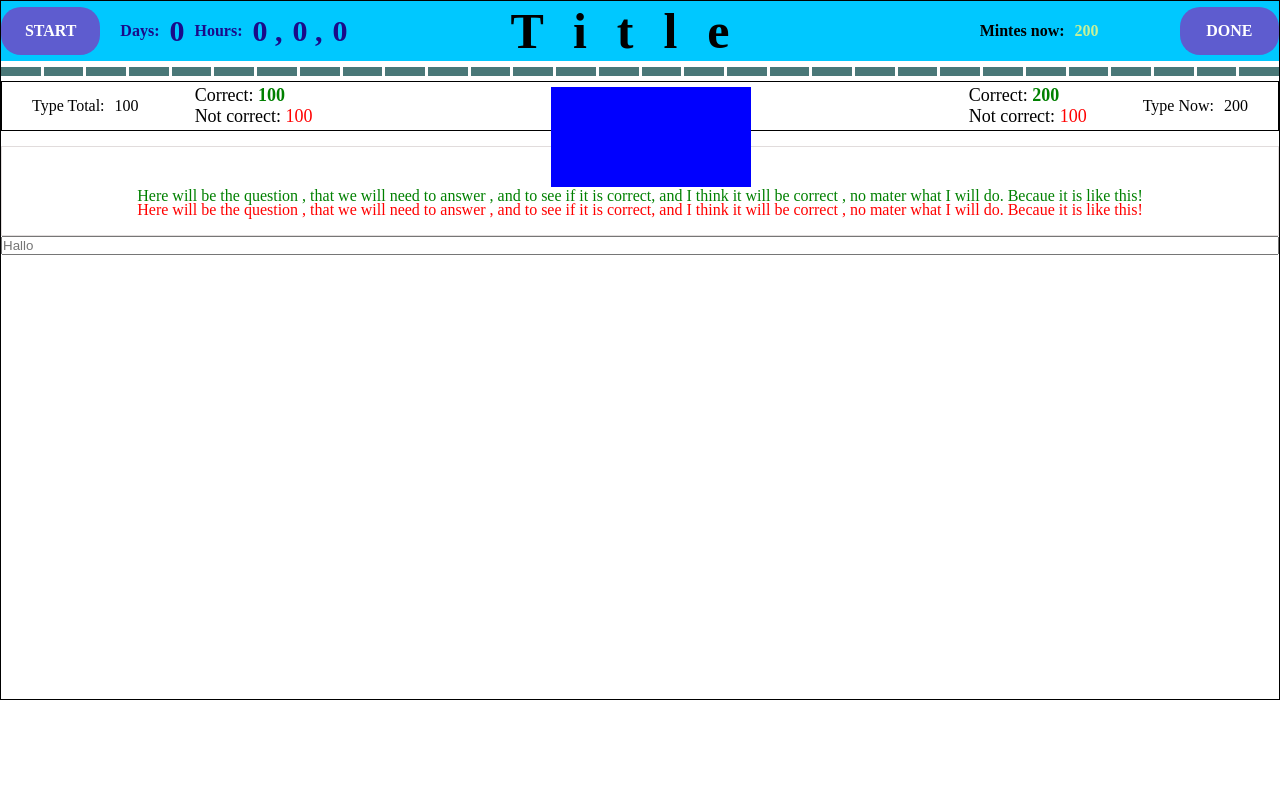
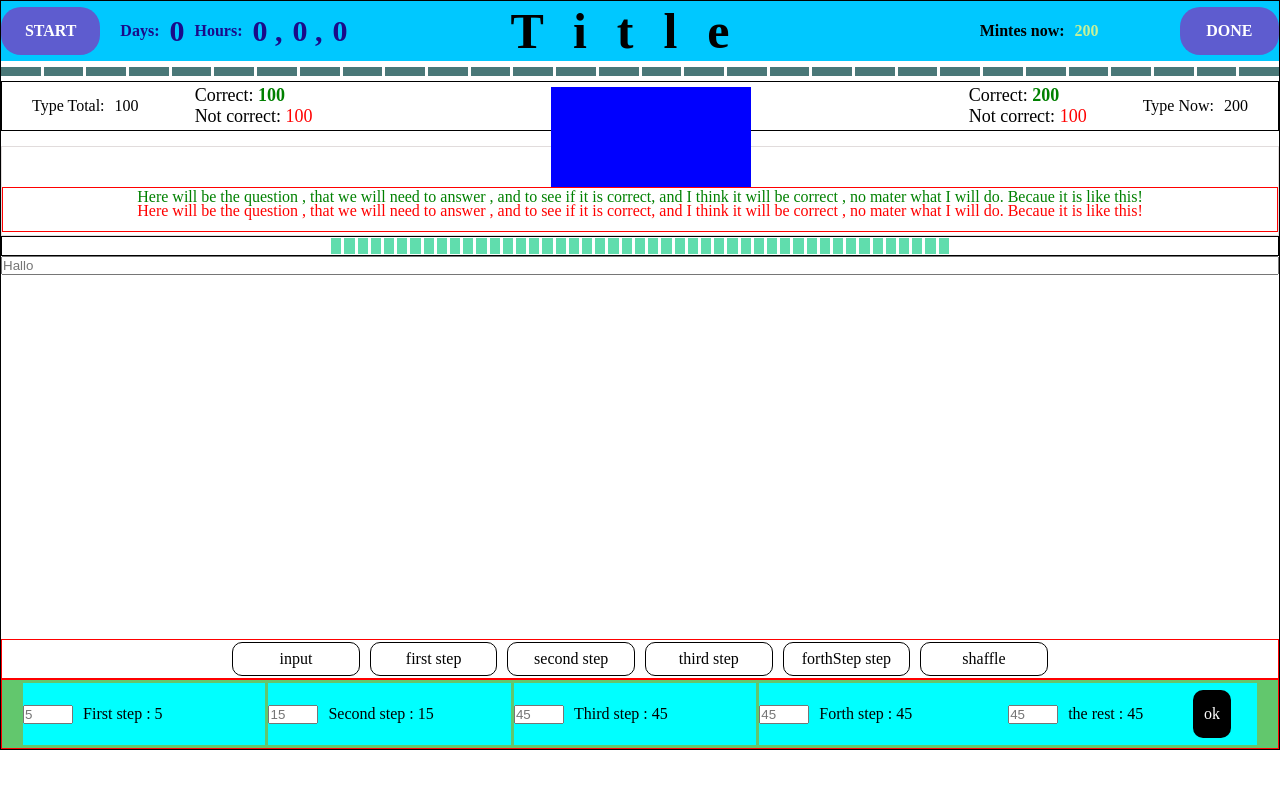
Before and after one commit to nickolaysirghii/LEARN_APP, a React (Create React App) app in the folder learn_app/: page / in a window 1280 px wide. Shown: the top 788 px of the page. Built offline with nearby package versions, Linux system fonts and the light colour scheme.

Commit message:
added belaw inputs

```diff
--- a/learn_app/src/components/LearnWindow/Impruving.js
+++ b/learn_app/src/components/LearnWindow/Impruving.js
@@ -88,7 +88,91 @@ const Impruving = () => {
               </p>
             </div>
         </div>
+        <div className='rawToSee'>
+          <div></div>
+          <div></div>
+          <div></div>
+          <div></div>
+          <div></div>
+          <div></div>
+          <div></div>
+          <div></div>
+          <div></div>
+          <div></div>
+          <div></div>
+          <div></div>
+          <div></div>
+          <div></div>
+          <div></div>
+          <div></div>
+          <div></div>
+          <div></div>
+          <div></div>
+          <div></div>
+          <div></div>
+          <div></div>
+          <div></div>
+          <div></div>
+          <div></div>
+          <div></div>
+          <div></div>
+          <div></div>
+          <div></div>
+          <div></div>
+          <div></div>
+          <div></div>
+          <div></div>
+          <div></div>
+          <div></div>
+          <div></div>
+          <div></div>
+          <div></div>
+          <div></div>
+          <div></div>
+          <div></div>
+          <div></div>
+          <div></div>
+          <div></div>
+          <div></div>
+          <div></div>
+          <div></div>
+        </div>
         <input className='inputOne' type='text' placeholder='Hallo'></input>
+        <div className='belawInput1'>
+          <div className='butt1'>input</div>
+          <div className='butt1'>first step</div>
+          <div className='butt1'>second step</div>
+          <div className='butt1'>third step</div>
+          <div className='butt1'>forthStep step</div>
+          <div className='butt1'>shaffle</div>
+        </div>
+        <div className='belawInput2'>
+          <div className='firstStep'>
+            <input type='text' placeholder='5' />
+            <p>First step : 5</p>
+          </div>
+          <div className='secondStep'>
+          <input type='text' placeholder='15' />
+            <p>Second step : 15</p>
+          </div>
+          <div className='thirdStep'>
+          <input type='text' placeholder='45' />
+            <p>Third step : 45</p>
+          </div>
+          <div className='forthStep'>
+               <div className='forth11'>
+                   <input type='text' placeholder='45' />
+                     <p>Forth step : 45</p>
+               </div>
+               <div className='forth11'>
+                   <input type='text' placeholder='45' />
+                      <p>the rest : 45</p>
+                      <div className='changerrr'>ok</div>
+               </div>
+          </div>
+
+        </div>
+
     </div>
   )
 }
--- a/learn_app/src/components/LearnWindow/impruving.css
+++ b/learn_app/src/components/LearnWindow/impruving.css
@@ -1,7 +1,8 @@
 .ImpContainer{
     width: 100%;
-    height: 700px;
+    height: 750px;
     border: 1px solid black;
+    position: relative;
 }
 .head1{
     width: 100%;
@@ -135,6 +136,7 @@
     align-items: center;
     flex-direction: column;
     position: relative;
+    border:  1px solid red;
 }
 
 .correct{
@@ -145,6 +147,20 @@
     color: red;
     position: absolute;
     top: 14px;
+}
+.rawToSee{
+    width: 100%;
+    height: 20px;
+    border: 1px solid black;
+    display: flex;
+    align-items: center;
+    justify-content: center;
+    gap: 3px;
+}
+.rawToSee div{
+    width: 0.8%;
+    height: 90%;
+    background-color: rgb(96, 221, 173);
 }
 .inputOne{
     width: 100%;
@@ -174,3 +190,89 @@
 .typedNot span{
     color: red;
 }
+.belawInput1{
+    width: 100%;
+    height: 40px;
+    border: 1px solid red;
+    position: absolute;
+    bottom: 70px;
+    display: flex;
+    align-items: center;
+    justify-content: center;
+    gap: 10px;
+}
+.butt1{
+    width: 10%;
+    height: 90%;
+    border-radius: 10px;
+    border: 1px solid black;
+    display: flex;
+    align-items: center;
+    justify-content: center;
+}
+.belawInput2{
+    width: 100%;
+    height: 70px;
+    border: 1px solid red;
+    position: absolute;
+    bottom: 0;
+    display: flex;
+    gap: 3px;
+    align-items: center;
+    justify-content: center;
+    background-color: rgb(98, 199, 109);
+
+}
+.firstStep{
+    width: 19%;
+    height: 90%;
+    background-color: aqua;
+    display: flex;
+    align-items: center;
+    gap: 10px;
+}
+.secondStep{
+    width: 19%;
+    height: 90%;
+    background-color: aqua;
+    display: flex;
+    align-items: center;
+    gap: 10px;
+}
+.thirdStep{
+    width: 19%;
+    height: 90%;
+    background-color: aqua;
+    display: flex;
+    align-items: center;
+    gap: 10px;
+}
+.forthStep{
+    width: 39%;
+    height: 90%;
+    background-color: aqua;
+    display: flex;
+    position: relative;
+}
+.forth11{
+    width: 50%;
+    height: 100%;
+    display: flex;
+    align-items: center;
+    gap: 10px;
+}
+.changerrr{
+    width: 15%;
+    height: 80%;
+    background-color: black;
+    border-radius: 10px;
+    display: flex;
+    align-items: center;
+    justify-content: center;
+    color: white;
+    margin-left: 40px;
+
+}
+.belawInput2 input{
+    width: 50px;
+}
```
